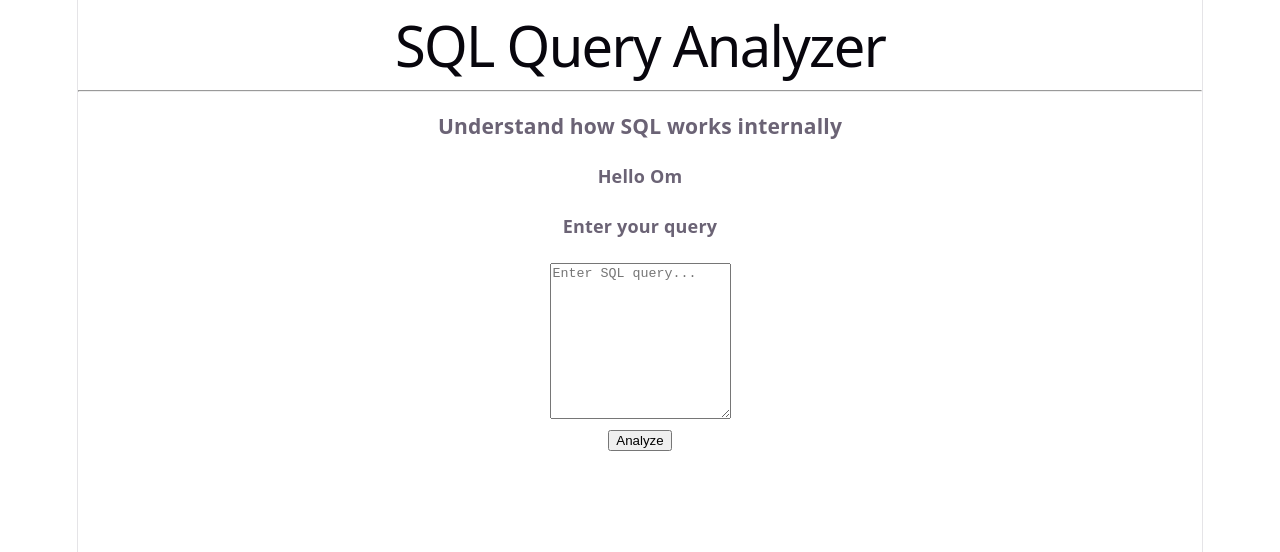
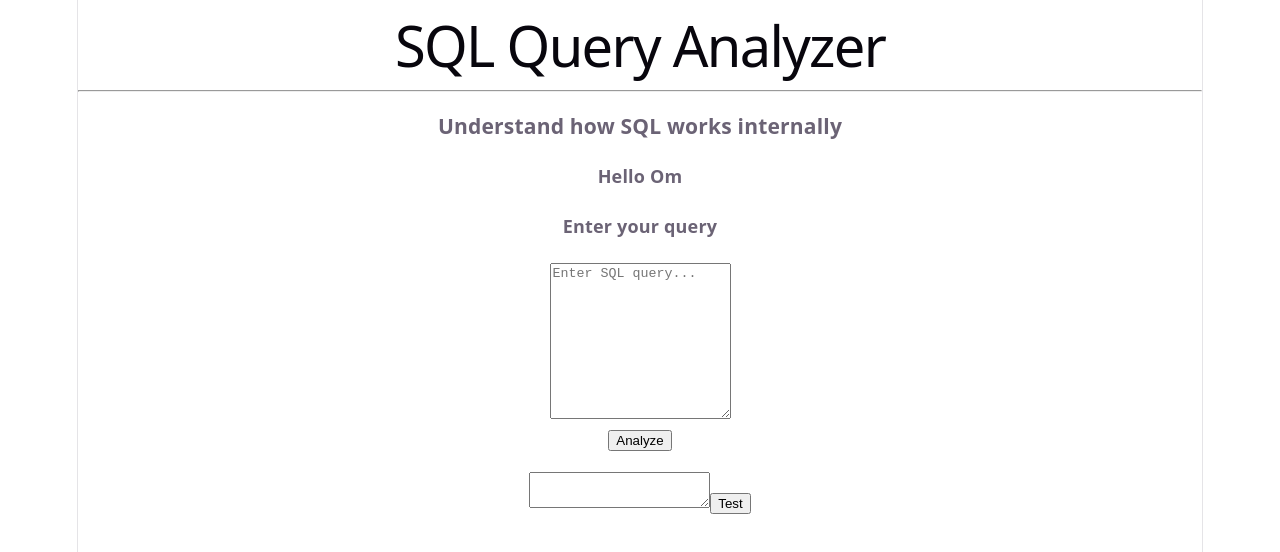
Before and after one commit to Omjadhav13/Project-SQL-AI, a React (Vite) app in the folder frontend/: page / in a window 1280 px wide. Shown: the top 552 px of the page. Built offline with nearby package versions, Linux system fonts and the light colour scheme.

Commit message:
Testing Components

```diff
--- a/frontend/src/App.jsx
+++ b/frontend/src/App.jsx
@@ -3,15 +3,18 @@ import AnalyzeButton from './components/AnalyzeButton';
 import Header from './components/Header';
 import ResultCard from './components/ResultCard';
 import SqlInput from './components/SqlInput';
+import React,{useState} from 'react';
+import Test from './components/Test';
 
 function App() {
-
+  const [query, setQuery] = useState("");
   return (
     <div>
       <Header setName="Om"/>
-      <SqlInput/>
-      <AnalyzeButton/>
+      <SqlInput query={query} setQuery={setQuery}/>
+      <AnalyzeButton query={query}/>
       <ResultCard/>
+      <Test/>
     </div>
   )
 }
--- a/frontend/src/components/AnalyzeButton.jsx
+++ b/frontend/src/components/AnalyzeButton.jsx
@@ -1,6 +1,10 @@
 import React from 'react'
+import App from '../App'
 
-function  AnalyzeButton({onAnalyze})  {
+function  AnalyzeButton({query})  {
+  const onAnalyze = ()=>{
+    console.log(query);
+  }
   return (
     <button onClick={onAnalyze}>Analyze</button>
   )
--- /dev/null
+++ b/frontend/src/components/Test.jsx
@@ -0,0 +1,29 @@
+import React, { useState } from 'react';
+
+export default function Test() {
+
+    const [text, setText] = useState("");
+
+    const changesOnButton = () => {
+        console.log("clicked");
+        setText(text + " hi");
+    };
+
+    const changesOnChange = (e) => {
+        console.log("OnChange");
+        setText(e.target.value );
+    };
+
+    return (
+        <div>
+            <textarea
+                value={text}
+                onChange={changesOnChange}
+            />
+
+            <button onClick={changesOnButton}>
+                Test
+            </button>
+        </div>
+    );
+}
```
